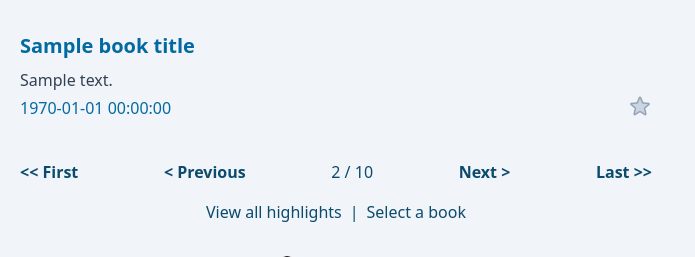
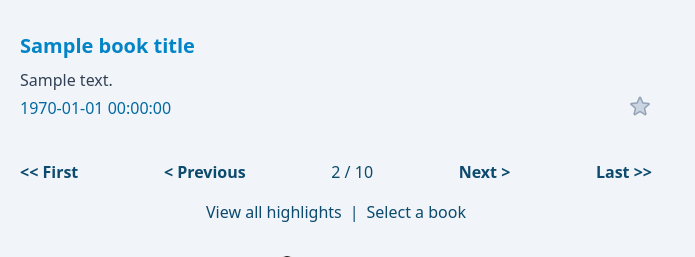
Before and after one commit to em429/capsule, a Flask app: template app/templates/focused.html in a window 1280 px wide. Shown: the part 24-281 px from the top of the page, without its empty margins (0-695 px from the left). Run offline with Flask 3, Linux system fonts and the light colour scheme; the template is opened without the code that fills it: most values are stand-ins (such as "Sample title", 1, 10 or a date in 2020); some libraries are stand-ins or nearby versions.

Commit message:
style: fix inconsistency

```diff
--- a/app/templates/focused.html
+++ b/app/templates/focused.html
@@ -4,7 +4,8 @@
 
 {% block content %}
 {% if book_title %}
-    <h2 class="text-xl text-sky-700 dark:text-sky-400 font-semibold mb-2">
+    <h2 class="text-xl text-sky-600 dark:text-sky-400 font-semibold mb-2">
+        <!-- TODO make this a link to book page -->
         {{ book_title }}</h2>
 {% endif %}
 <div class="pb-4 mb-6">
```
